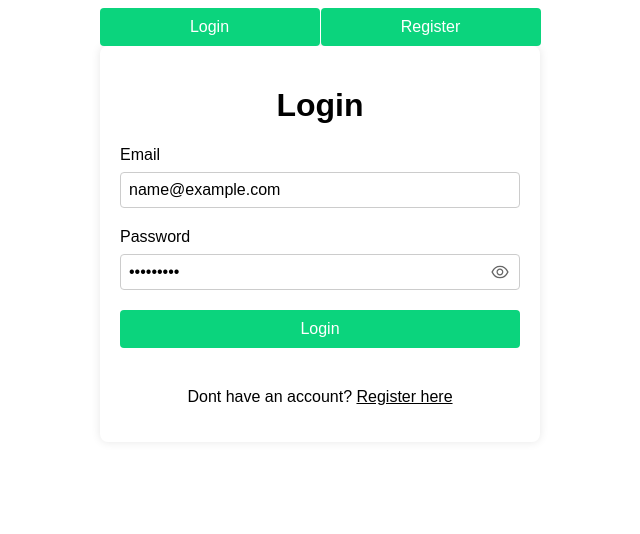
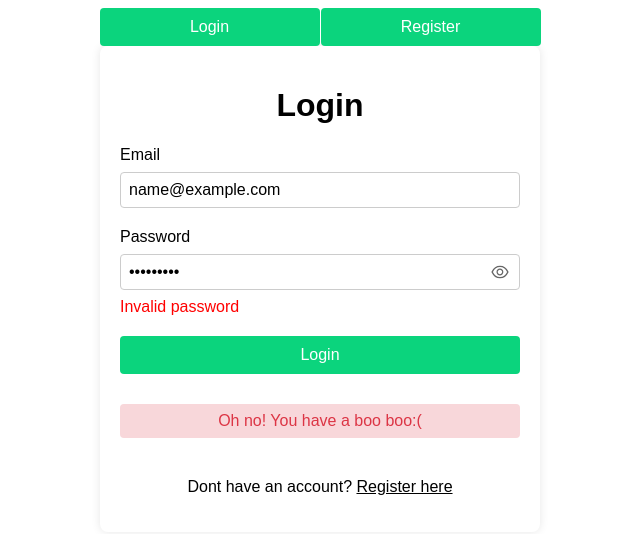
Before and after one commit to BetinaKutsarova/React-Forms, a React (Vite) app: page / in a window 1280 px wide. Both pictures are taken after typing "name@example.com", "Sample123" into the empty fields and a click on the button "Login". Shown: the top 534 px of the page, without its empty margins (320-960 px from the left). Built offline with nearby package versions, Linux system fonts and the light colour scheme.

Commit message:
add submit message component on login

```diff
--- /dev/null
+++ b/src/components/ui/Message/Message.css
@@ -0,0 +1,16 @@
+.message {
+    text-align: center;
+    margin-top: 10px;
+    padding: 8px;
+    border-radius: 4px;
+}
+
+.message.success {
+    color: #0bd47d;
+    background-color: #e7faf2;
+}
+
+.message.error {
+    color: #dc3545;
+    background-color: #f8d7da;
+}
--- /dev/null
+++ b/src/components/ui/Message/Message.jsx
@@ -0,0 +1,11 @@
+import './Message.css';
+
+function Message({ type, children }) {
+    return (
+      <div className={`message ${type}`}>
+        {children}
+      </div>
+    )
+  }
+
+  export default Message
--- a/src/pages/Login/Login.jsx
+++ b/src/pages/Login/Login.jsx
@@ -3,6 +3,7 @@ import { Link } from 'react-router-dom';
 import { AiOutlineEye, AiOutlineEyeInvisible } from 'react-icons/ai'
 import './Login.css';
 import '../../styles/common.css';
+import Message from '../../components/ui/Message/Message'
 
 function Login() {
 
@@ -17,15 +18,20 @@ function Login() {
   });
 
   const [showPassword, setShowPassword] = useState(false);
+  const [submitMessage, setSubmitMessage] = useState("");
+  const [messageType, setMessageType] = useState("");
 
   function validateField(name, value) {
     switch (name) {
       case "email":
         if (!value) return "Please enter the email you registered with"
         return "";
-      case "password":
+      case "password": {
         if (!value) return "Please enter your password"
+        const specialChars = /[!@#$%^&*(),.?":{}|<>]/;
+        if (!specialChars.test(value) || (value.length < 5)) return "Invalid password";
         return "";
+      }
       default:
         return "";
     }
@@ -58,9 +64,25 @@ function Login() {
 
     if (newErrorValues.every(error => error === "")) {
       console.log("Form is valid and submitted", formData)
+
+      setMessageType("success");
+      setSubmitMessage("Yay! Successfully logged in!");
+
+
+      setTimeout(() => {
+        setSubmitMessage("");
+        setMessageType("");
+      }, 3000);
+
+      setFormData({
+        email: "",
+        password: ""
+      });
+
+    } else {
+      setMessageType("error");
+      setSubmitMessage("Oh no! You have a boo boo:(");
     }
-
-    console.log('submitted login', formData)
   }
 
   return (
@@ -92,6 +114,7 @@ function Login() {
         </div>
 
         <button type="submit">Login</button>
+        {submitMessage && <Message type={messageType}>{submitMessage}</Message>}
         <p> Dont have an account? <Link to="/register">Register here</Link></p>
       </form>
     </div>
--- a/src/styles/common.css
+++ b/src/styles/common.css
@@ -107,3 +107,12 @@ p {
 .error {
     color: red;
 }
+
+.success-message {
+    color: #0bd47d;
+    text-align: center;
+    margin-top: 10px;
+    padding: 8px;
+    border-radius: 4px;
+    background-color: #e7faf2;
+}
```
Also changed, not shown: .eslintrc.cjs. Lines whose indentation alone changed are shown as unchanged.
